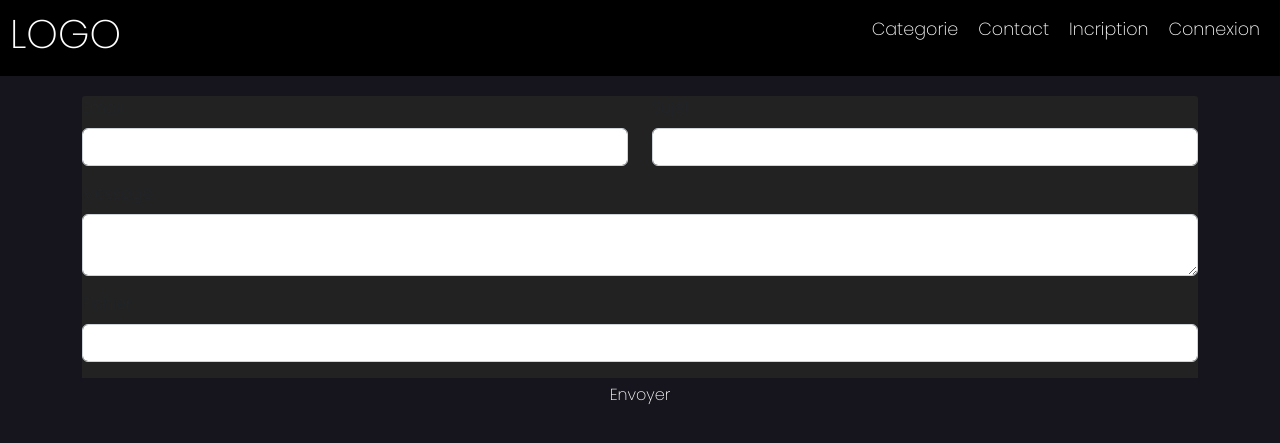
After one commit to DevBalafre/SiteManga, a PHP site: template templates/contact/index.html.twig in a window 1280 px wide. The commit adds this page. Shown: the top 443 px of the page. Run offline with PHP 8.4, Linux system fonts and the light colour scheme; the template is opened without the code that fills it, so the values that code supplies are empty; form fields are guessed from the names that the template uses; style sheets or scripts are compiled from the project's sources; some libraries are stand-ins or nearby versions.

Commit message:
Début page contact

```diff
--- a/templates/base.html.twig
+++ b/templates/base.html.twig
@@ -36,12 +36,12 @@
             </a>
             <ul class="navbar__links">
                 <li class="navbar__link first"><a href="{{path('app_categorie')}}">Categorie</a></li>
-                <li class="navbar__link four"><a href="{{path('app_contact')}}">Contact</a></li>
+                <li class="navbar__link second"><a href="{{path('app_contact')}}">Contact</a></li>
                 {% if app.user %}
                 <li class=" navbar__link third"> <a href="#"> Bonjour : {{app.user.pseudo}}</a></li>
                 {% else %}
                 <li class="navbar__link third"><a href="{{path('app_register')}}">Incription</a></li>
-                <li class="navbar__link second"><a href="{{path('app_login')}} ">Connexion</a></li>
+                <li class="navbar__link four"><a href="{{path('app_login')}} ">Connexion</a></li>
                 {% endif %}
             </ul>
             <button class="burger">
--- /dev/null
+++ b/templates/contact/index.html.twig
@@ -0,0 +1,49 @@
+{% extends 'base.html.twig' %}
+
+{% block title %}Hello ContactController!{% endblock %}
+
+{% block body %}
+
+{{form_start(contactForm)}}
+<div class="manga">
+
+    <div class="row">
+
+        <div class="col-6">
+            {{form_row(contactForm.email)}}
+        </div>
+
+        <div class="col-6">
+            {{form_row(contactForm.sujet)}}
+        </div>
+
+    </div>
+
+    <div class="row">
+
+        <div class="col-12">
+            {{form_row(contactForm.message)}}
+        </div>
+
+    </div>
+    <div class="row">
+
+        <div class="col-12">
+            {{form_row(contactForm.fichier)}}
+        </div>
+
+    </div>
+
+
+    <div class="row">
+        <button type="submit" class="aButton"> Envoyer</button>
+    </div>
+
+</div>
+
+{{form_end(contactForm)}}
+
+
+
+
+{% endblock %}
--- a/templates/manga/index.html.twig
+++ b/templates/manga/index.html.twig
@@ -72,11 +72,12 @@
 
 
 </div>
+
 {% for comment in listComments %}
 <div class="manga">
 
 
-    <p>{{comment.pseudo}}</p>
+    <p>{{comment.pseudo }}</p>
 
 
 
@@ -84,7 +85,6 @@
 
 
 </div>
-
 {% endfor %}
 
 {% endblock %}
```
Also changed, not shown: src/Controller/ContactController.php (added, +22 -0 lines), src/Controller/MangaController.php (+8 -3 lines), src/Controller/UserController.php (+0 -11 lines), src/Form/ContactType.php (added, +64 -0 lines), public/assets/css/manga.css, public/assets/scss/homepage.scss, public/assets/scss/manga.scss, 2 other files.
